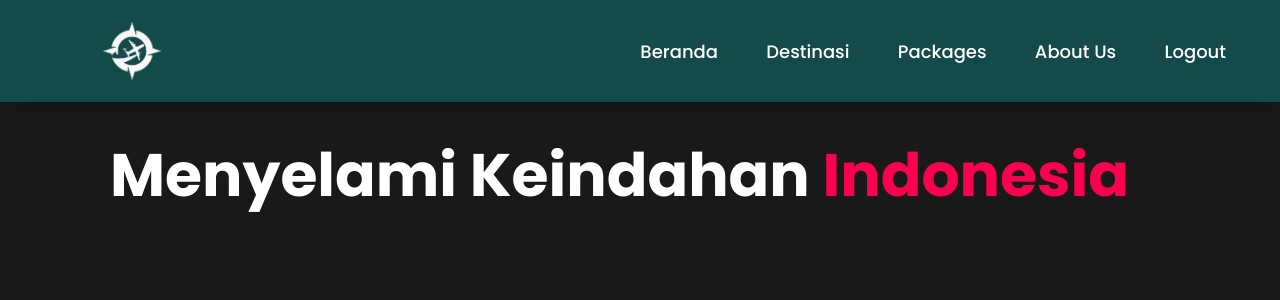
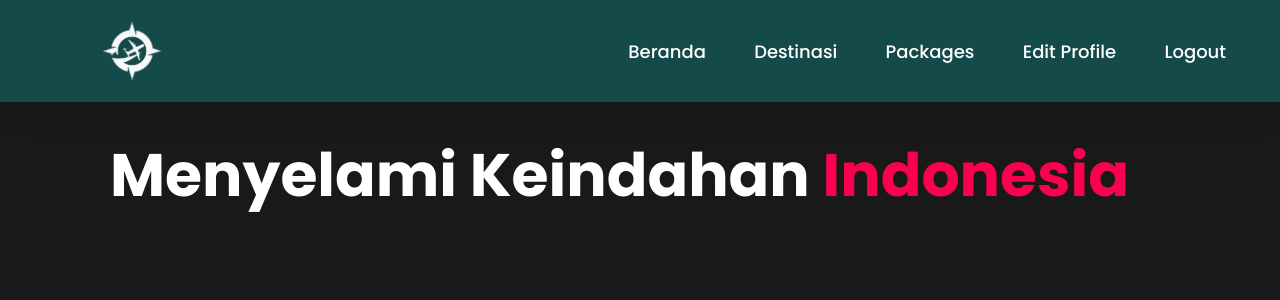
Before and after one commit to bayuuubgs/FP_PT_Kel4, a PHP site: page /locationsuser.php in a window 1280 px wide. Shown: the top 300 px of the page. Run offline with PHP 8.4, Linux system fonts and the light colour scheme.

Commit message:
update geden

```diff
--- a/admin.php
+++ b/admin.php
@@ -107,6 +107,7 @@ if(isset($_POST['Loginkode'])) {
         <form action="" method="POST">
         <h2 style="font-size:30pt;">Masukkan Kode</h2>
         <h3>Pilih Wisata :</h3><br>
+        <div class="dropdown">
             <select name="Wisata">
                 <option value="Raja Ampat">Raja Ampat</option>
                 <option value="Labuan Bajo">Labuan Bajo</option>
@@ -117,6 +118,7 @@ if(isset($_POST['Loginkode'])) {
                 <option value="Pulau Derawan">Pulau Derawan</option>
                 <option value="Pulau Bunaken">Pulau Bunaken</option>
             </select>
+        </div>
         <div class="inputbox-popup">
             <input type="text" required="Required" name="Kode">
             <span>Apa kodenya?</span><br>
--- a/css/style.css
+++ b/css/style.css
@@ -1063,7 +1063,7 @@ body1 {
     border: 2px solid rgb(21, 74, 74);
 }
 
-select {
+.dropdown {
     margin-left: 6px ;
     height: 100%;
     width: 95%;
--- a/locationsuser.php
+++ b/locationsuser.php
@@ -21,7 +21,7 @@
                 <a href="./user.php">Beranda</a>
                 <a href="./user.php#locations">Destinasi</a>
                 <a href="./user.php#package">Packages</a>
-                <a href="./about.php">About Us</a>
+                <a href="#">Edit Profile</a>
                 <a href="./logout.php">Logout</a>
             </li>
         </ul>
--- a/user.php
+++ b/user.php
@@ -39,8 +39,7 @@ if (isset($_SESSION['nama'])) {
     <link rel="preconnect" href="https://fonts.googleapis.com">
     <link rel="preconnect" href="https://fonts.gstatic.com" crossorigin>
     <link href="https://fonts.googleapis.com/css2?family=Paytone+One&family=Poppins:wght@100;200;300;400;500;600;700;800;900&display=swap" rel="stylesheet">
-    <link rel="stylesheet"
-    href="https://unpkg.com/boxicons@latest/css/boxicons.min.css">
+    <link rel="stylesheet" href="https://unpkg.com/boxicons@latest/css/boxicons.min.css">
 
 </head>
 <body>
@@ -61,6 +60,7 @@ if (isset($_SESSION['nama'])) {
                 <a href="#home">Beranda</a>
                 <a href="#locationsuser">Destinasi</a>
                 <a href="#package">Packages</a>
+                <a href="#">Edit Profile</a>
                 <a href="./logout.php">Logout</a>
                 </li>
             </ul>
```
